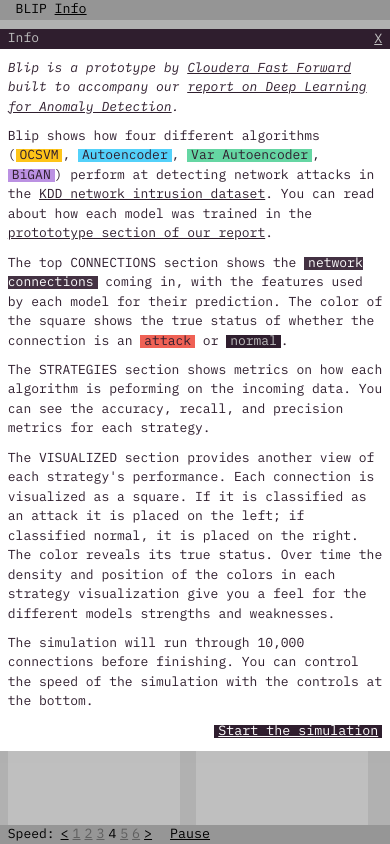
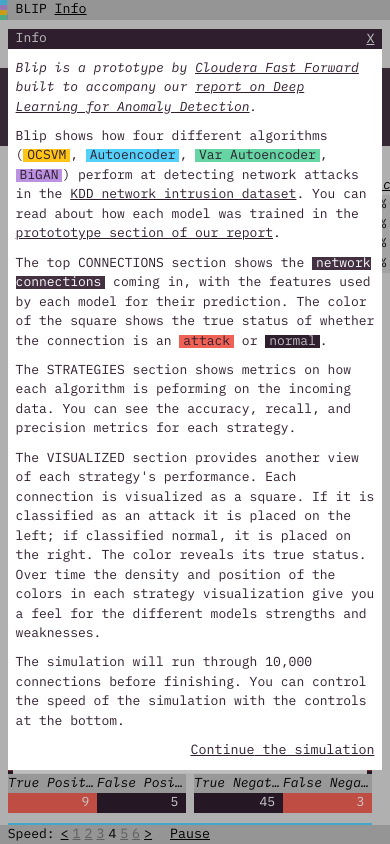
Before and after one commit to fastforwardlabs/ff12-frontend, a Next.js app: page / in a window 390 px wide. Both pictures are taken after a click on the button "Info". Shown: the top 844 px of the page. Built offline with nearby package versions, Linux system fonts and the light colour scheme.

Commit message:
mobile layout

```diff
--- a/pages/index.js
+++ b/pages/index.js
@@ -94,29 +94,37 @@
       let pdim = pdim_ref.current
       let tdim = tdim_ref.current
 
+      let stacked = false
+      let lc = 2
+      if (window.innerWidth <= 801) stacked = true
+      if (window.innerWidth <= 801) lc = 1
+
       let columns = Math.floor(v.width / size)
-      let panel_columns = Math.floor(
-        Math.floor((v.width / dpr - size * 4) / size) / 2
+      let panel_columns = Math.min(
+        Math.floor(
+          Math.floor((v.width / dpr - (stacked ? 0 : size * 4)) / size) / lc
+        ),
+        300
       )
       let panel_rows = Math.ceil(10000 / (panel_columns - 2))
 
       let pw = panel_columns * size
       let ph = panel_rows * size
 
-      let pc = 2
-      let pr = 2
+      let pc = lc
+      let pr = 4 / lc
 
       let top = rlh
       let bottom = rlh * 2
       let bottom_space = rlh / 2
 
-      let tc = panel_columns * 2 + 4
+      let tc = panel_columns * lc + 4
       let tr = Math.ceil(10000 / (columns - 1))
       let tw = tc * size
       let th = tr * size
       tdim_ref.current = [tw, th]
 
-      let vheight = (top + ph + bottom + bottom_space) * 2
+      let vheight = (top + ph + bottom + bottom_space) * pr
       v.height = vheight * dpr
 
       v.style.width = vwidth + 'px'
@@ -173,10 +181,11 @@
       tb.style.width = tw + 'px'
 
       let $rank = rankref.current
-      $rank.style.width = tw - cw + 'px'
-      ranklabel_ref.current.style.width = tw - cw + 'px'
+      let ranking_width = Math.max(ch * 74, tw)
+      $rank.style.width = ranking_width - cw + 'px'
+      ranklabel_ref.current.style.width = ranking_width - cw + 'px'
       for (let r = 0; r < ranksref.current.length; r++) {
-        ranksref.current[r].current.childNodes[0].width = tw - cw
+        ranksref.current[r].current.childNodes[0].width = ranking_width - cw
         ranksref.current[r].current.childNodes[0].height = rlh + 1
       }
 
@@ -468,6 +477,20 @@
     rank_rows.sort(function(a, b) {
       return b[2 + sort] - a[2 + sort]
     })
+
+    let icon = icon_ref.current
+    let ix = icon.getContext('2d')
+    ix.clearRect(0, 0, cw, rlh)
+    let step = (rlh * 1.5) / 4
+    for (let i = 0; i < rank_rows.length; i++) {
+      let row = rank_rows[i]
+      let panel = panels[row[0]]
+      let y = i * step
+      let w = (panel[4] / 100) * cw
+      ix.fillStyle = bgs[row[0]]
+      ix.fillRect(0, y, w, step)
+    }
+
     setRanks(rank_rows.map(o => o[1]))
   }
 
@@ -698,6 +721,7 @@
           >
             STRATEGIES
           </div>
+          <div style={{ overflowX: 'auto' }}>
             <div
               ref={ranklabel_ref}
               style={{
@@ -829,6 +853,7 @@
                 ))}
               </FlipMove>
             </div>
+          </div>
           <div
             style={{
               paddingLeft: '1ch',
@@ -839,7 +864,7 @@
             VISUALIZED
           </div>
 
-          <div style={{ position: 'relative' }}>
+          <div style={{ position: 'relative', overflowX: 'auto' }}>
             <canvas ref={vref} style={{}} />
             <canvas
               ref={href}
@@ -872,18 +897,24 @@
               {[...Array(4)].map(() => (
                 <div style={{ display: 'flex' }}>
                   {[
-                    ['True Pos', red],
-                    ['False Pos', black],
-                    ['True Neg', black],
-                    ['False Neg', red],
+                    ['True Positive', red],
+                    ['False Positive', black],
+                    ['True Negative', black],
+                    ['False Negative', red],
                   ].map((o, i) => (
                     <div
-                      style={{ width: '100%', marginLeft: i === 2 ? '1ch' : 0 }}
+                      style={{
+                        width: 'calc(25% - 0.25ch)',
+                        marginLeft: i === 2 ? '1ch' : 0,
+                      }}
                     >
                       <div
                         style={{
                           background: scheme.fg,
                           fontStyle: 'italic',
+                          overflow: 'hidden',
+                          whiteSpace: 'nowrap',
+                          textOverflow: 'ellipsis',
                         }}
                       >
                         {o[0]}
@@ -1045,7 +1076,7 @@
                 }}
                 style={{
                   width: '80ch',
-                  maxWidth: '100%',
+                  maxWidth: 'calc(100% - 2ch)',
                   background: scheme.bg,
                   color: scheme.fg,
                   marginLeft: 'auto',
@@ -1175,17 +1206,12 @@
                   {frame != finish_line - 1 ? (
                     <div style={{ textAlign: 'right' }}>
                       <button
-                        style={{
-                          background: scheme.bg,
-                          color: '#fff',
-                          paddingLeft: '0.5ch',
-                          paddingRight: '0.5ch',
-                        }}
+                        style={{}}
                         onClick={() => {
                           setInfo(false)
                         }}
                       >
-                        Start the simulation
+                        {frame > 1 ? 'Continue' : 'Start'} the simulation
                       </button>
                     </div>
                   ) : null}
@@ -1214,7 +1240,8 @@
                 }}
                 style={{
                   width: '80ch',
-                  maxWidth: '100%',
+                  maxWidth: 'calc(100% - 2ch)',
+                  background: scheme.bg,
                   background: scheme.bg,
                   color: scheme.fg,
                   marginLeft: 'auto',
```
Also changed, not shown: 2 other files (tests, documents, lock files or other folders). Lines whose indentation alone changed are shown as unchanged.
